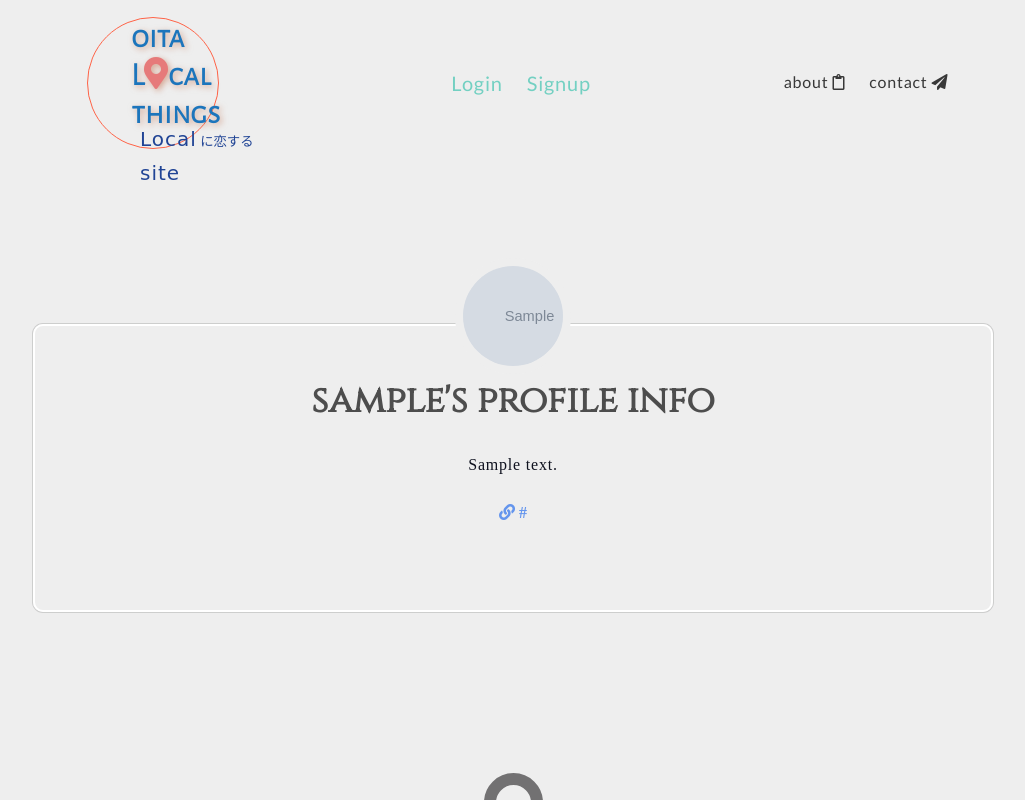
After one commit to tatsuyoung/localthings, a Django app: a page that uses articles/templates/articles/author_profile_view.html in a window 1280 px wide. The commit adds this page. Shown: the whole page, without its empty margins (127-1152 px from the left). Run offline with Django 3.2, Linux system fonts and the light colour scheme; tables that the repository leaves empty hold one stand-in row (values such as "Sample post"); grey boxes marked "Sample" are stand-in pictures; some libraries are stand-ins or nearby versions; some web fonts are replaced.

Commit message:
add author profile show

```diff
--- a/accounts/forms.py
+++ b/accounts/forms.py
@@ -25,7 +25,7 @@ class UserUpdateForm(forms.ModelForm):
 class ProfileUpdateForm(forms.ModelForm):
     class Meta:
         model = Profile
-        fields = ['image']
+        fields = ['image', 'bio', 'website']
 
 
 class ContactForm(forms.Form):
--- a/accounts/models.py
+++ b/accounts/models.py
@@ -12,6 +12,8 @@ class Profile(models.Model):
     image = models.ImageField(default='default.png',
                               upload_to='profile_pics',
                               help_text='著作権があるものはiconにはできません。')
+    bio = models.TextField(max_length=160, blank=True, null=True)
+    website = models.URLField(max_length=250, blank=True, null=True)
 
     def __str__(self):
         return f'{self.user.username} Profile'
--- a/articles/templates/articles/article_detail.html
+++ b/articles/templates/articles/article_detail.html
@@ -18,7 +18,7 @@
 
         <p>{{ article.total_likes }} <small>Likes</small></p>
         <h2>{{ article.title }}</h2>
-        <p>{{ article.body | urlize | linebreaksbr }}</p>
+        <p style="word-break: break-all;">{{ article.body | urlize | linebreaksbr }}</p>
         <p><small>{{ article.date | date:"y/n/j" }}</small></p>
     </div>
 
@@ -46,7 +46,9 @@
 
             {% for comment in comments %}
             <div class="comment_user_img">
+                <a href="{% url 'articles:author-view' comment.author.username %}">
                 <img src="{{ comment.author.profile.image.url }}" alt="Avatar" class="img-cover">
+                </a>
             </div>
             <div>
                 <p>{{ comment.text|linebreaks }}</p>
--- a/articles/templates/articles/article_list.html
+++ b/articles/templates/articles/article_list.html
@@ -45,7 +45,9 @@
                 </a>
             </div>
             <div class="article_list_user_img">
+                <a href="{% url 'articles:author-view' article.author.username %}">
                 <img src="{{ article.author.profile.image.url }}" alt="Avatar" class="img-cover" loading="lazy"/>
+                </a>
             </div>
 
             <hr class="hr_list_border">
--- /dev/null
+++ b/articles/templates/articles/author_profile_view.html
@@ -0,0 +1,30 @@
+{% extends 'base_layout.html' %}
+
+{% block content %}
+
+<div class="user_detail_user_box">
+    {% for profile in profiles %}
+
+    <div class="user_detail_user_img">
+        <img src="{{ profile.profile.image.url }}" alt="Avatar" class="img-cover"/>
+    </div>
+    <div class="user_detail_user_name">
+        <h2>{{ profile.username }}'s profile info</h2>
+
+        <div class="profile_bio">
+            {% if profile.profile.bio != None %}
+            {{ profile.profile.bio | urlize | linebreaksbr }}
+            {% endif %}
+        </div>
+
+        <div class="profile_website">
+            {% if profile.profile.website != None %}
+            <a href="{{ profile.profile.website }}" style="word-break: break-all; color:#6495ED;"><i class="fas fa-link"> {{ profile.profile.website }}</i></a>
+            {% endif %}
+        </div>
+
+    </div>
+    {% endfor %}
+</div>
+
+{% endblock %}
--- a/articles/templates/articles/users_detail_comments.html
+++ b/articles/templates/articles/users_detail_comments.html
@@ -8,7 +8,9 @@
             <div class="users_detail_box">
                 {% for comment in article.comments.all %}
                  <div class="users_comment_user_img">
+                  <a href="{% url 'articles:author-view' comment.author.username %}">
                     <img src="{{ comment.author.profile.image.url }}" alt="Avatar" class="img-cover" loading="lazy"/>
+                  </a>
                 </div>
 
                 <div>
--- a/articles/templates/articles/users_detail_like.html
+++ b/articles/templates/articles/users_detail_like.html
@@ -11,7 +11,9 @@
         {% for like in article.like.all %}
 
         <div class="users_comment_user_img">
+         <a href="{% url 'articles:author-view' like %}">
             <img src="{{ like.profile.image.url }}" alt="Avatar" class="img-cover" loading="lazy"/>
+         </a>
         </div>
 
         <div>
--- a/articles/urls.py
+++ b/articles/urls.py
@@ -1,6 +1,6 @@
 from django.urls import path
 from articles import views
-from .views import UserPostListView
+from .views import UserPostListView, AuthorProfileView
 
 app_name = 'articles'
 
@@ -17,4 +17,5 @@ urlpatterns = [
     path('<int:pk>/user_detail_like', views.users_detail_liked, name='users_detail_like'),
     path('<int:pk>/edit/', views.article_edit, name='edit'),
     path('user/<str:username>', UserPostListView.as_view(), name='user-posts'),
+    path('author/<str:username>', AuthorProfileView.as_view(), name='author-view'),
 ]
--- a/articles/views.py
+++ b/articles/views.py
@@ -8,6 +8,7 @@ from django.contrib.auth.decorators import login_required
 from django.views.decorators.http import require_POST
 from django.views.generic import ListView
 
+from accounts.models import Profile
 from .models import Article, Comment
 from. import forms
 
@@ -166,3 +167,13 @@ class UserPostListView(ListView):
     def get_queryset(self):
         user = get_object_or_404(User, username=self.kwargs.get('username'))
         return Article.objects.filter(author=user).order_by('-date')
+
+
+class AuthorProfileView(ListView):
+    model = Profile
+    template_name = 'articles/author_profile_view.html'
+    context_object_name = 'profiles'
+    allow_empty = False
+
+    def get_queryset(self):
+        return User.objects.filter(username=self.kwargs['username'])
--- a/assets/styles.css
+++ b/assets/styles.css
@@ -367,6 +367,7 @@ nav button{
 .user_detail_user_box{
     margin:               0;
     padding:              0;
+    text-align: center;
     }
 
 .user_detail_user_img{
@@ -506,6 +507,22 @@ nav button{
     padding:         1px;
     }
 
+.profile_bio{
+    margin:            10px 0;
+    padding:           10px 0;
+    line-heigh           1.75;
+    letter-spacing:    0.05em;
+    color:            #0f121f;
+    position:        relative;
+    top:                 20px;
+    }
+
+.profile_website{
+    margin:            10px 0;
+    padding:           10px 0;
+    position:        relative;
+    top:                 20px;
+    }
 
 /* user_detail_edit_icon */
 
--- a/trydjango/settings.py
+++ b/trydjango/settings.py
@@ -194,7 +194,7 @@ SECURE_BROWSER_XSS_FILTER = True
 # security.W008 DEBUG True off
 SECURE_SSL_REDIRECT = True
 
-# security.W012
+# security.W012 DEBUG = True off
 SESSION_COOKIE_SECURE = True
 
 # security.W016、security.W017
```
Also changed, not shown: accounts/templates/accounts/profile.html (+20 -0 lines), accounts/migrations/0003_auto_20191004_1052.py (added), articles/migrations/0017_auto_20191004_1052.py (added).
